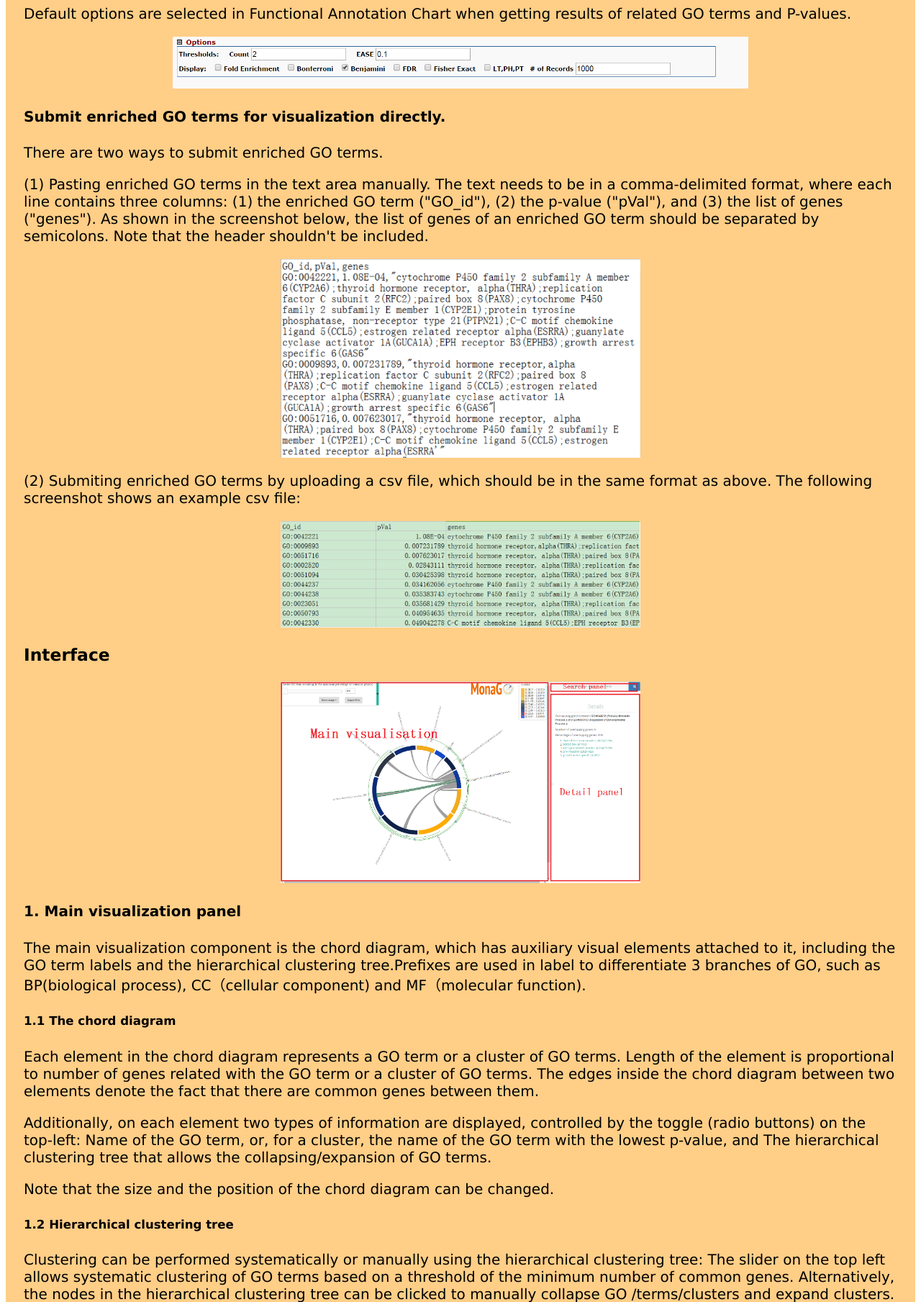
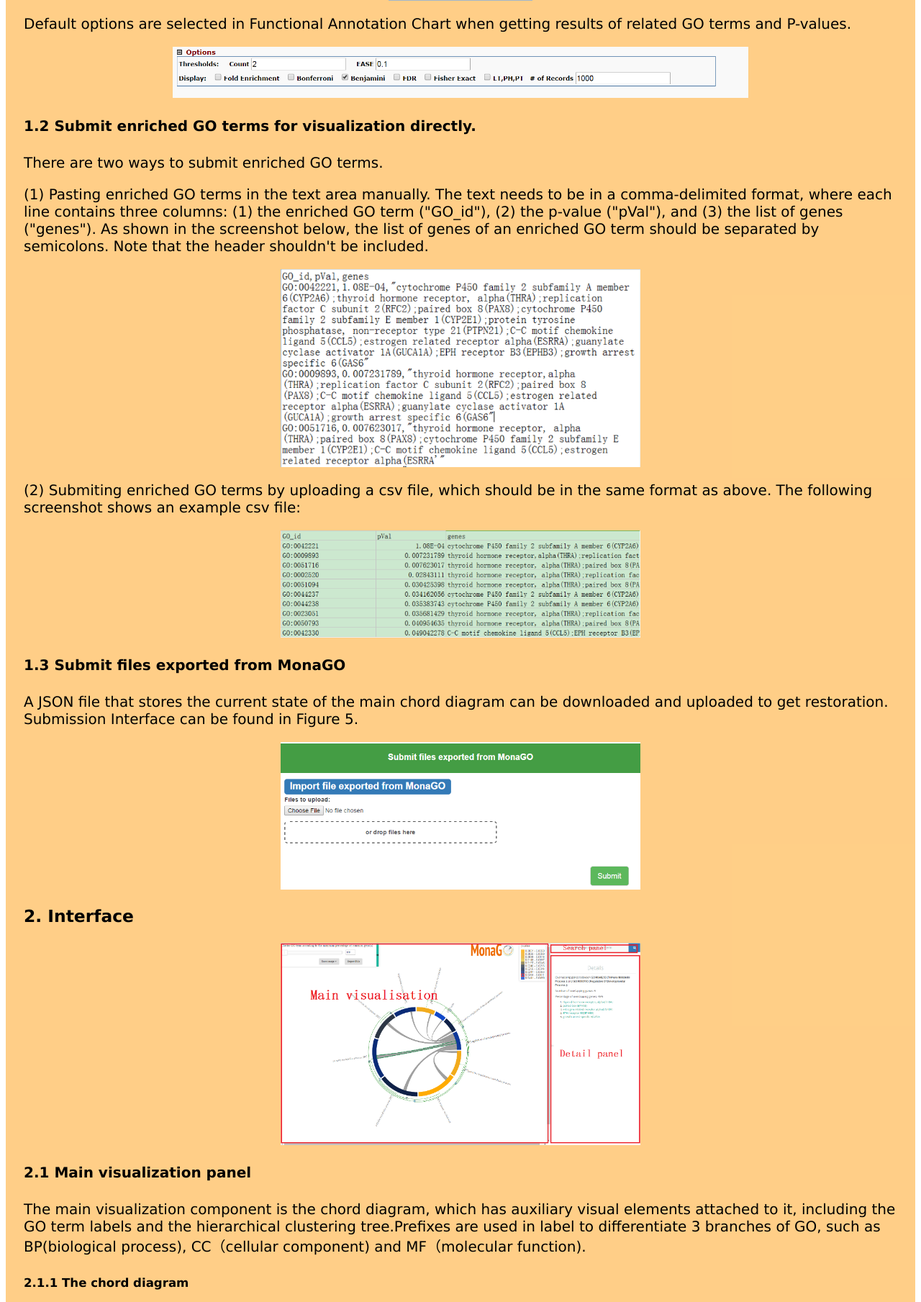
Before and after one commit to xinbaDev/MonaGO, a Flask app: page /help.html in a window 1280 px wide. Shown: the part 2385-4194 px from the top of the page at 72% size. Run offline with Flask 2, Linux system fonts and the light colour scheme; parts of the project's set-up code (start-up, migrations or seed data) failed here and were passed over.

Commit message:
change help page

```diff
--- a/server/templates/help.html
+++ b/server/templates/help.html
@@ -170,14 +170,14 @@ textarea{
         </div>
         <div id="form">
             <h2>
-                <strong>Help/Information</strong>
+                <strong>Help Page</strong>
             </h2>
 
-        <h3>Usage</h3>
+        <h3>1. Introduction</h3>
             <p>MonaGO is a visualization tool for Gene Ontology (GO) enrichment analysis which facilitates a better interpretation of GO enrichment results by using innovative interactive visualization techniques. MonaGO can visualize GO enrichment analysis results produced by <a href="https://david.ncifcrf.gov/" target="_blank">DAVID</a>, or enriched GO terms directly.</p>
             <p>Three kinds of input are supported in MonaGO.</p>
             <center><img src="../img/input.png" style="width:500px"/></center>
-            <h4>Using DAVID as input</h4>
+            <h4>1.1 Using DAVID as input</h4>
             <!-- <p>To produce a GO enrichment visualization, users can either:</p> -->
 
             <p>A user can submit a list of genes on MonaGO to <a href="https://david.ncifcrf.gov/" target="_blank">DAVID</a> to obtain GO enrichment results and visualize them.</p>
@@ -189,7 +189,7 @@ textarea{
                     <p>(4) Choose the GO annotation type (Biological Process, Molecular Function, Cellular Component). </p>
                 </div>
                 <center><img src="../img/david.png" style="width:500px"/></center>
-            <p><b>Options used in <a href="https://david.ncifcrf.gov/" target="_blank">DAVID</a></b></p>
+            <h4>Options used in <a href="https://david.ncifcrf.gov/" target="_blank">DAVID</a></h4>
             <P>MonaGO utilizes the following options in Functional Annotation Tool of DAVID.</P>
                 <div style="padding-left: 50px">
                     <p>(1) Input of gene lists are posted to Step 1(Enter Gene List)</p>
@@ -203,7 +203,7 @@ textarea{
                 </code>
             <center><img src="../img/david3.png" style="width:800px"/></center>
             <!-- <p>or</p> -->
-            <h4>Submit enriched GO terms for visualization directly.</h4>
+            <h4>1.2 Submit enriched GO terms for visualization directly.</h4>
 
 
             <p> There are two ways to submit enriched GO terms.</p>
@@ -216,20 +216,22 @@ textarea{
             </p>
                 <center><img src="../img/upload2.png" style="width:500px"/></center>
             <p></p>
+            <h4>1.3 Submit files exported from MonaGO </h4>
+            <p>A JSON file that stores the current state of the main chord diagram can be downloaded and uploaded to get restoration. Submission Interface can be found in Figure 5.</p>
+            <center><img src="../img/import.png" style="width:500px"/></center>
 
 
-
-        <h3>Interface<h3>
+        <h3>2. Interface<h3>
         <center>
             <img src="../img/interface1.png" style="width:500px">
         </center>
-        <h4>1. Main visualization panel</h4>
+        <h4>2.1  Main visualization panel</h4>
 
         <p>The main visualization component is the chord diagram, which has auxiliary visual elements attached to it, including the GO term labels and the hierarchical clustering tree.Prefixes are used in label to differentiate 3 branches of GO, such as BP(biological process),
             CC（cellular component) and MF（molecular function).</p>
 
 
-        <h5>1.1 The chord diagram</h5>
+        <h5>2.1.1 The chord diagram</h5>
 
         <p>Each element in the chord diagram represents a GO term or a cluster of GO terms. Length of the element is proportional to number of genes related with the GO term or a cluster of GO terms. The edges inside the chord diagram between two elements denote the fact that there are common genes between them. </p>
 
@@ -240,14 +242,14 @@ textarea{
         The hierarchical clustering tree that allows the collapsing/expansion of GO terms.</p>
         Note that the size and the position of the chord diagram can be changed.
 
-        <h5>1.2 Hierarchical clustering tree</h5>
+        <h5>2.1.2 Hierarchical clustering tree</h5>
         <p>Clustering can be performed systematically or manually using the hierarchical clustering tree:
         The slider on the top left allows systematic clustering of GO terms based on a threshold of the minimum number of common genes.
         Alternatively, the nodes in the hierarchical clustering tree can be clicked to manually collapse GO /terms/clusters and expand clusters. </p>
-        <h5>1.3 Save image</h5>
+        <h5>2.1.3 Save image</h5>
          <p>Image of main diagram can be saved in two formats, svg and png, by clicking drop-down menu button on top left(Save image).</p>
 
-        <h4>2. Details panel</h4>
+        <h4>2.2 Details panel</h4>
 
         <p>The details panel shows detailed information about a GO term or a cluster in the main visualization panel. The details panel is activated when the mouse hovers over a GO term/cluster in the chord diagram. </p>
 
@@ -280,16 +282,21 @@ textarea{
             <img src="../img/hierarchy.png" style="width:200px">
         </center>
 
-        <h4>3. Search panel</h4>
+        <h4>2.3 Search panel</h4>
         <p>The search panel allows the search of GO terms by gene names, and IDs or names of GO terms (search by its full name).
 
         <p>All GO terms/clusters relevant to a search query will be highlighted (popping out) on the chord diagram in the  main visualization panel. Moreover, relevant GO terms/clusters will be listed in the details panel.
-
-
-        <h3>What does visualization result mean</h3>
+        <center>
+        <table><tr>
+        <td><img src="../img/search1.png" style="height:500px" border=0></td>
+        <td><img src="../img/search.png" style="height:500px" border=0></td>
+        </tr></table>
+        </center>
+        <h3>3. What does visualization result mean</h3>
 
             <p>MonaGO helps users reduce redundancy by assisting user to cluster similar GO term. In  MonaGO, enriched GO terms are ordered and visualised in a way that  GO terms whose common genes percentage(Cluster A AND Cluster B/ Cluster A OR Cluster B) are larger are close to each other.</p>
-            <p>In this way, user can easily group them as cluster in which only the most represented GO terms will be displayed in the chord diagram, thereby reducing the “information overload”. Following is an example of GO enrichment result visualised in MonaGO. As shown in the picture below, many enriched GO terms are redundant. An example is the redundancy between GO1 and GO2(They share 11 common genes which takes 100% of their total genes thus considered to be highly related). Therefore they are placed right next to each other.</p>
+            <p>In this way, user can easily group them as cluster in which only the most represented GO terms will be displayed in the chord diagram, thereby reducing the “information overload”. Following is an example of GO enrichment result visualised in MonaGO. As shown in the picture below, many enriched GO terms are redundant. An example is the redundancy between GO1 and GO2(They share 11 common genes which takes 100
+                % of their total genes thus considered to be highly related). Therefore they are placed right next to each other.</p>
             <center>
                 <img src="../img/cluster3.png" style="width:500px"/>
             </center>
```
Also changed, not shown: server/img/import.png (added), server/img/search.png (added), server/img/search1.png (added).
